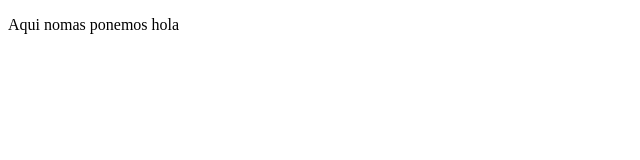
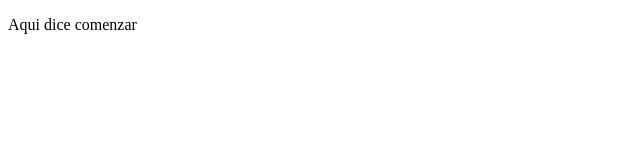
Before and after one commit to noxtla/WebPage, a plain HTML site: page Index.html in a window 1280 px wide. Shown: the full height of the page, 0-640 px from the left. Drawn offline with Linux system fonts and the light colour scheme.

Commit message:
primer caso

```diff
--- a/Index.html
+++ b/Index.html
@@ -5,6 +5,6 @@
 	<title>Document</title>
 </head>
 <body>
-	<p>Aqui nomas ponemos hola</p>
+	<p>Aqui dice comenzar</p>
 </body>
 </html>
```
